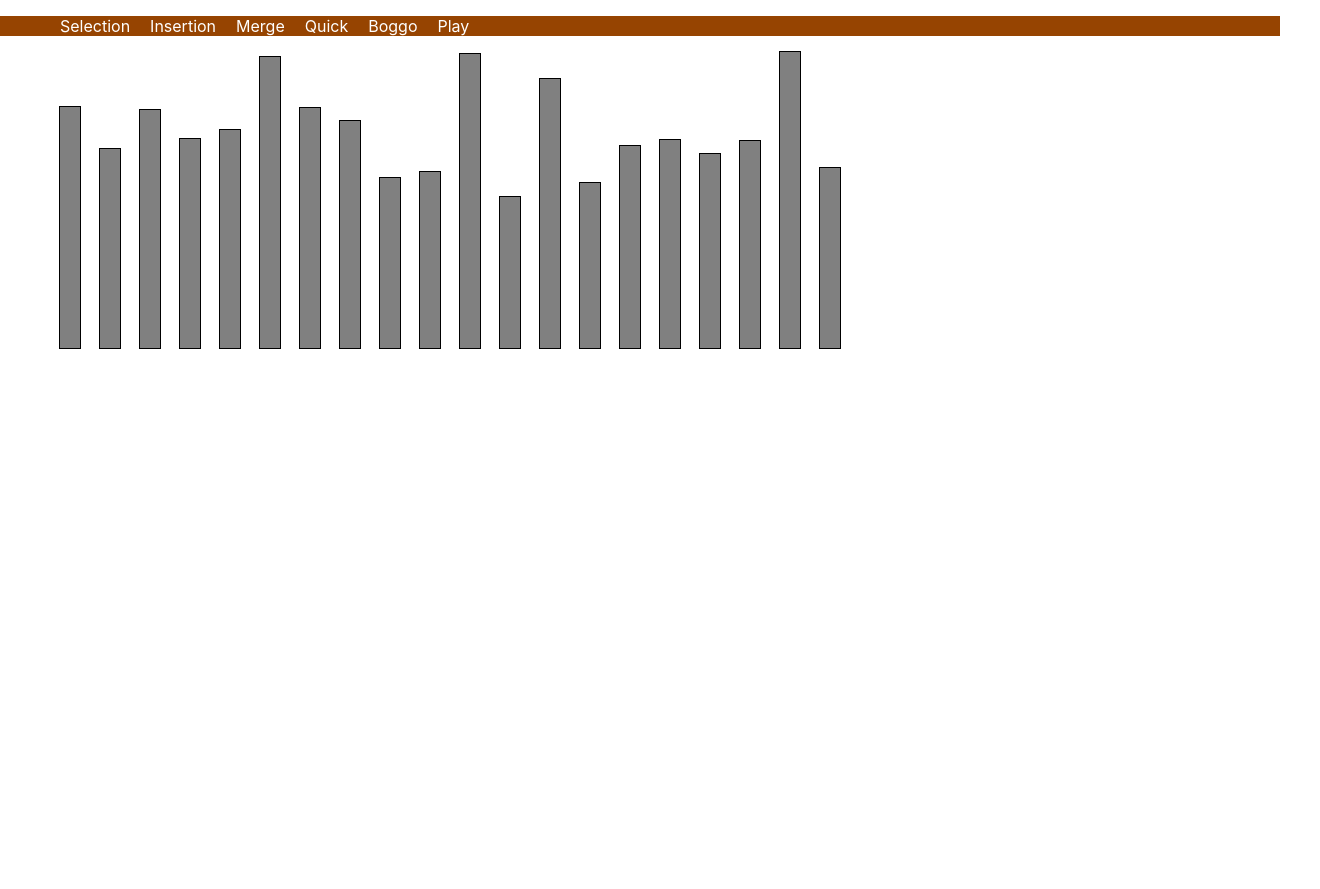
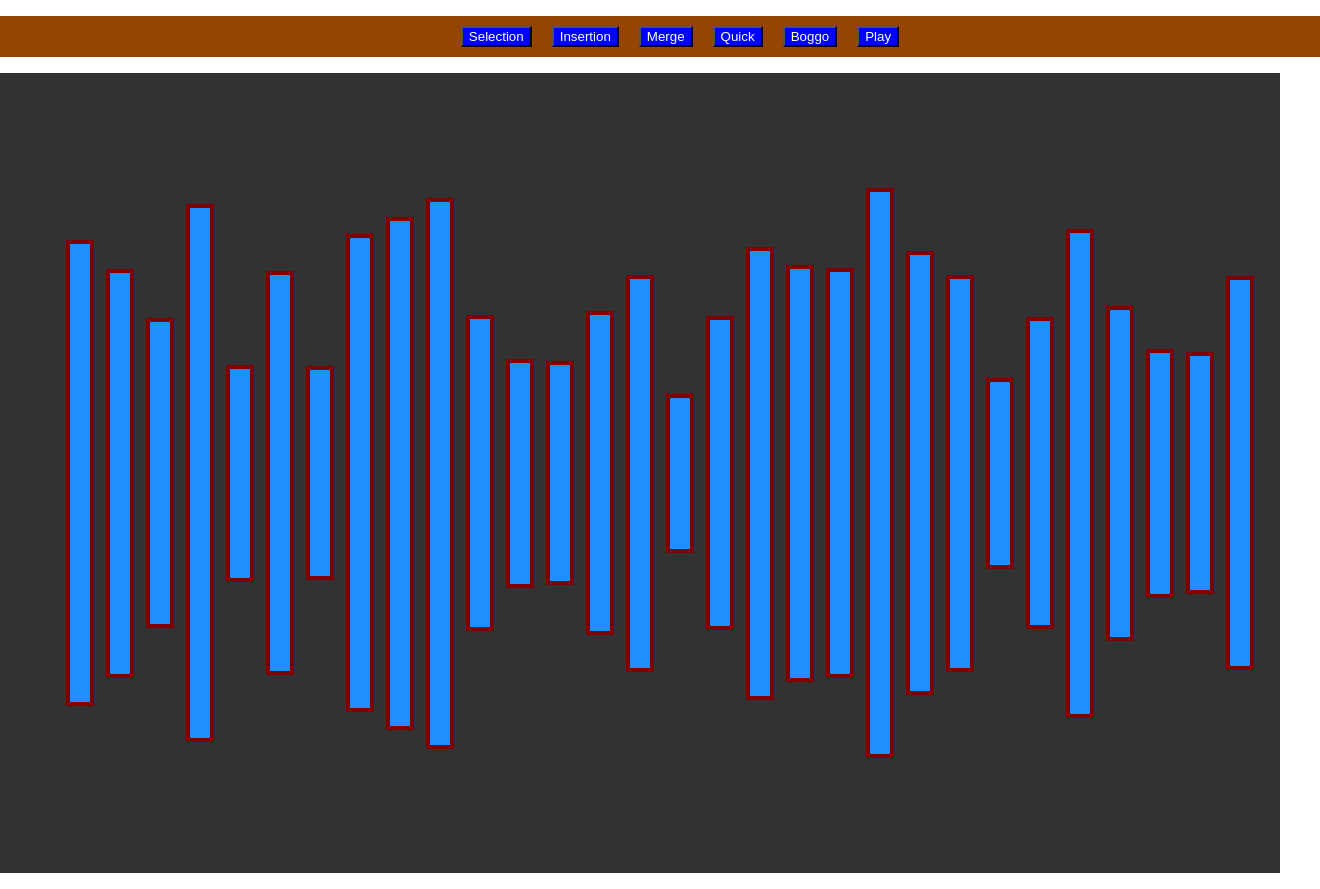
Before and after one commit to cgsnider/Sorting-Visualizer, a React (Create React App) app: page / in a window 1280 px wide. Shown: the whole page, 1320 px wide, since content can reach past the window. Before the commit the page ends 800 px from the top, so only its background shows below. Built offline with nearby package versions, Linux system fonts and the light colour scheme.

Commit message:
Added Selection and Insertion Sort Functionality

```diff
--- a/src/App.js
+++ b/src/App.js
@@ -8,67 +8,41 @@ export class App extends PureComponent {
     super(props);
 
     this.state = {
-      arr: [],
-      min: 150,
-      max: 300,
-      arrLen: 20,
+      arrLen: 30,
       arrMinLen: 4,
       arrMaxLen: 100,
-      newId: 0,
       sortingMethod: null,
-      executingSort: false,
+      isExecutingSort: false,
     };
   }
 
-  setSortingMethod = (method) => this.setState({ sortingMethod: method });
-
-  toggleExecutingSort = () =>
-    this.setState({ executingSort: !this.state.executingSort });
-
-  componentDidMount() {
-    this.resetArray();
-  }
-
-  resetArray = () => {
-    const { arrLen } = this.state;
-    let arrTemp = [];
-    for (let i = 0; i < arrLen; i++) {
-      arrTemp.push(this.generateElem());
-    }
-    this.setState({
-      arr: arrTemp,
-    });
-  };
-
-  generateElem = () => {
-    const { max, min, newId } = this.state;
-    let elem = new Elem(
-      Math.floor(Math.random() * (max - min + 1) + min),
-      Number.MAX_SAFE_INTEGER * Math.random()
-    );
-    return elem;
-  };
+  /** Lifecycle Methods */
 
   render() {
-    const { arr } = this.state;
+    const { arrLen, isExecutingSort, sortingMethod } = this.state;
     return (
       <div className="App">
         <OptionBar
-          arr={arr}
           setSortingMethod={this.setSortingMethod}
           toggleExecutingSort={this.toggleExecutingSort}
         />
-        <RectangleCanvas arr={arr} />
+        <RectangleCanvas
+          arrLen={arrLen}
+          isExecutingSort={isExecutingSort}
+          sortingMethod={sortingMethod}
+        />
       </div>
     );
   }
-}
 
-class Elem {
-  constructor(value, id) {
-    this.value = value;
-    this.id = id;
-  }
+  /** Non-Lifecycle Methods */
+
+  setSortingMethod = (method) => this.setState({ sortingMethod: method });
+
+  toggleExecutingSort = () => {
+    const { isExecutingSort } = this.state;
+    this.setState({ isExecutingSort: !isExecutingSort });
+  };
 }
 
 export default App;
--- /dev/null
+++ b/src/SortingMethods.js
@@ -0,0 +1,106 @@
+const selectionSort = (arr, compare) => {
+  const tempArr = arr.slice();
+  for (let i = 0; i < tempArr.length; i++) {
+    let selectedIDX = i;
+    for (let j = i + 1; j < tempArr.length; j++) {
+      if (compare(tempArr[selectedIDX], tempArr[j])) {
+        selectedIDX = j;
+      }
+    }
+    if (selectedIDX !== i) {
+      [tempArr[i], tempArr[selectedIDX]] = [tempArr[selectedIDX], tempArr[i]];
+    }
+  }
+  return tempArr;
+};
+
+const nextSelectStage = (arr, currentIDX, compare) => {
+  const tempArr = arr.slice();
+  let selectedIDX = currentIDX;
+  for (let j = currentIDX + 1; j < tempArr.length; j++) {
+    if (compare(tempArr[selectedIDX], tempArr[j])) {
+      selectedIDX = j;
+    }
+  }
+  if (selectedIDX !== currentIDX) {
+    [tempArr[currentIDX], tempArr[selectedIDX]] = [
+      tempArr[selectedIDX],
+      tempArr[currentIDX],
+    ];
+    tempArr[selectedIDX].setOutlineColor("goldenRod");
+  }
+  tempArr[currentIDX].setOutlineColor("mediumSeaGreen");
+  console.log(tempArr[currentIDX]);
+  return tempArr;
+};
+
+const nextInsertStage = (arr, currentIDX, compare) => {
+  const tempArr = arr.slice();
+  let j = currentIDX;
+  while (j > 0 && compare(tempArr[j - 1], tempArr[j])) {
+    [tempArr[j - 1], tempArr[j]] = [tempArr[j], tempArr[j - 1]];
+    j = j - 1;
+  }
+  return tempArr;
+};
+
+const mergeSort = (arr, compare) => {
+  if (arr.length <= 1) {
+    return arr;
+  }
+
+  //Find the middle of the array
+  const midIDX = Math.floor(arr.length / 2);
+
+  //split the array in halves
+  const left = arr.slice(0, midIDX);
+  const right = arr.slice(midIDX);
+
+  //Recursively combine the halves
+  return merge(mergeSort(left, compare), mergeSort(right, compare), compare);
+};
+
+const merge = (left, right, compare) => {
+  let mergedArr = [];
+  while (left.length > 0 && right.length > 0) {
+    if (compare(left[0], right[0])) {
+      mergedArr.push(right.shift());
+    } else {
+      mergedArr.push(left.shift());
+    }
+  }
+  while (left.length > 0) {
+    mergedArr.push(left.shift());
+  }
+
+  while (right.length > 0) {
+    mergedArr.push(right.shift());
+  }
+  return mergedArr;
+};
+
+const nextBoggoStage = (arr, compare) => {
+  console.log(arr.slice());
+  let randIDX,
+    isSorted = true;
+  for (let i = 0; i < arr.length; i++) {
+    randIDX = Math.floor(Math.random() * arr.length);
+    [arr[randIDX], arr[i]] = [arr[i], arr[randIDX]];
+  }
+  console.log(arr.slice());
+  for (let i = 1; i < arr.length; i++) {
+    if (compare(arr[i - 1], arr[i])) {
+      isSorted = false;
+    }
+  }
+  console.log(arr.slice());
+  return [arr, isSorted];
+};
+
+export {
+  selectionSort,
+  nextSelectStage,
+  nextInsertStage,
+  mergeSort,
+  nextBoggoStage,
+};
--- a/src/components/OptionBar.js
+++ b/src/components/OptionBar.js
@@ -1,8 +1,9 @@
-import React, { Component } from "react";
+import React, { PureComponent } from "react";
 import "../stylings/SelectionBar.css";
+import "../stylings/Default.css";
 import { selectionSort } from "./SortingButtons";
 
-class OptionBar extends Component {
+class OptionBar extends PureComponent {
   constructor(props) {
     super(props);
 
@@ -50,22 +51,30 @@ class OptionBar extends Component {
     const { options } = this.state;
 
     return (
-      <header className="bar">
-        <ul>
+      <ul
+        className="bar"
+        style={{
+          listStyleType: "none",
+          display: "flex",
+          flexDirection: "row",
+          justifyContent: "center",
+          alignItems: "center",
+        }}
+      >
         {options.map((opt, id) => (
-            <li
+          <button
             key={id}
             onMouseDown={() => this.optionHandler("click", id)}
             onMouseUp={() => this.optionHandler("hover", id)}
             onMouseOver={() => this.optionHandler("hover", id)}
             onMouseLeave={() => this.optionHandler("norm", id)}
             className={options[id].status}
+            style={{ margin: "10px" }}
           >
             {options[id].name}
-            </li>
+          </button>
         ))}
       </ul>
-      </header>
     );
   }
 }
--- a/src/components/Rectangle.js
+++ b/src/components/Rectangle.js
@@ -1,13 +1,18 @@
 import React from "react";
 import "../stylings/rectangle.css";
 
-function Rectangle({ height, width }) {
-  const size = {
+function Rectangle({ height, width, outlineWidth, outlineColor }) {
+  const style = {
+    backgroundColor: "dodgerblue",
+    outlineColor: `${outlineColor}`,
+    outlineStyle: "solid",
     height: `${height}px`,
     width: `${width}px`,
+    outlineWidth: `${outlineWidth}px`,
   };
 
-  return <div className="rect" style={size}></div>;
+  const defaultOutline = {};
+  return <div style={style}></div>;
 }
 
 export default Rectangle;
--- a/src/components/RectangleCanvas.js
+++ b/src/components/RectangleCanvas.js
@@ -1,18 +1,183 @@
-import React from "react";
+import React, { PureComponent } from "react";
+import "../stylings/Default.css";
 import Rectangle from "./Rectangle";
+import {
+  nextSelectStage,
+  nextInsertStage,
+  mergeSort,
+  nextBoggoStage,
+} from "../SortingMethods";
 
-function RectangleCanvas({ arr }) {
-  return (
-    <>
-      <ul>
-        {arr.map((elem) => (
-          <li key={elem.id}>
-            <Rectangle width={20} height={elem.value} />
-          </li>
-        ))}
+export class RectangleCanvas extends PureComponent {
+  constructor(props) {
+    super(props);
+
+    this.state = {
+      rectangleArr: [],
+      minRect: 150,
+      maxRect: 600,
+      keyReset: 1,
+      finishedSorting: false,
+      sortingIter: 0,
+      sortSpeed: 1000,
+    };
+  }
+
+  componentDidMount() {
+    this.resetRectArray();
+  }
+
+  componentDidUpdate() {
+    const { isExecutingSort } = this.props;
+    const { finishedSorting } = this.state;
+    if (isExecutingSort && !finishedSorting) {
+      this.chooseSortingAlgo();
+    }
+  }
+
+  resetRectArray = () => {
+    const { rectangleArr, keyReset } = this.state;
+    let rectArrTemp = [];
+    for (let i = 0; i < this.props.arrLen; i++) {
+      rectArrTemp.push(this.generateRect((keyReset + i) / keyReset));
+    }
+    this.setState((prevState) => ({
+      rectangleArr: rectArrTemp,
+      keyReset: prevState.keyReset + Math.random(),
+    }));
+  };
+
+  generateRect = (id, color) => {
+    const { maxRect, minRect, newId } = this.state;
+    let height = Math.floor(Math.random() * (maxRect - minRect) + minRect);
+    return new Rect(height, 20, id);
+  };
+
+  chooseSortingAlgo = () => {
+    const { sortingMethod } = this.props;
+    const { rectangleArr, finishedSorting } = this.state;
+    switch (sortingMethod) {
+      case "selection":
+        this.iterableSort(nextSelectStage, 0);
+        break;
+      case "insertion":
+        this.iterableSort(nextInsertStage, 1);
+        break;
+      case "merge":
+        this.setState({
+          rectangleArr: mergeSort(rectangleArr, Rect.compare),
+          finishedSorting: true,
+        });
+        break;
+      case "boggo":
+        setInterval(() => {
+          let [sortingStage, isSorted] = nextBoggoStage(
+            rectangleArr,
+            Rect.compare
+          );
+          console.log(sortingStage, isSorted);
+          this.setState({
+            rectangleArr: sortingStage,
+            finishedSorting: true,
+          });
+        }, 1000);
+    }
+  };
+
+  iterableSort = (algorithm, startIndex) => {
+    const { rectangleArr, sortingIter, sortSpeed } = this.state;
+    const iteration = sortingIter + startIndex;
+    if (iteration < rectangleArr.length) {
+      setTimeout(
+        () =>
+          this.setState({
+            rectangleArr: algorithm(rectangleArr, iteration, Rect.compare),
+            sortingIter: sortingIter + 1,
+          }),
+        sortSpeed
+      );
+    } else {
+      this.setState({
+        sortingIter: 0,
+        finishedSorting: true,
+      });
+    }
+  };
+
+  render() {
+    const { rectangleArr } = this.state;
+    return (
+      <ul
+        style={{
+          backgroundColor: "#323232",
+          minHeight: "100vh",
+          listStyleType: "none",
+          display: "flex",
+          flexDirection: "row",
+          justifyContent: "center",
+          alignItems: "center",
+        }}
+      >
+        {rectangleArr.map((rect) => {
+          // console.log(rect);
+          return (
+            <li key={rect.getID()} style={{ margin: "10px" }}>
+              {rect.getJSX()}
+            </li>
+          );
+        })}
       </ul>
-    </>
+    );
+  }
+}
+
+class Rect {
+  constructor(height, width, id) {
+    this._id = id;
+    this._height = height;
+    this._width = width;
+    this._outlineColor = "maroon";
+    this._outlineWidth = 4;
+  }
+
+  setOutlineColor = (color) => {
+    console.log("ran", color);
+    this._outlineColor = color;
+  };
+
+  getHeight = () => this._height;
+
+  getJSX = () => (
+    <Rectangle
+      height={this._height}
+      width={this._width}
+      outlineWidth={this._outlineWidth}
+      outlineColor={this._outlineColor}
+    />
   );
+
+  getID = () => this._id;
+
+  static compare = (rect1, rect2) => rect1.getHeight() > rect2.getHeight();
 }
 
 export default RectangleCanvas;
+
+// import React from "react";
+// import Rectangle from "./Rectangle";
+
+// function RectangleCanvas({ valArr }) {
+//   return (
+//     <>
+//       <ul>
+//         {valArr.map((elem) => (
+//           <li key={elem.id}>
+//             <Rectangle width={20} height={elem.value} />
+//           </li>
+//         ))}
+//       </ul>
+//     </>
+//   );
+// }
+
+// export default React.memo(RectangleCanvas);
--- a/src/stylings/Default.css
+++ b/src/stylings/Default.css
@@ -1,8 +1,13 @@
-ul {
+/* ul {
   list-style-type: none;
-}
-ul li {
+} */
+
+.ulli {
   display: inline-block;
   margin-left: 20px;
   margin-right: 20;
 }
+
+.backGround {
+  background-color: darkslategray;
+}
--- a/src/stylings/Rectangle.css
+++ b/src/stylings/Rectangle.css
@@ -1,6 +1,6 @@
 .rect {
-  background-color: grey;
+  background-color: dodgerblue;
   outline-style: solid;
-  outline-color: black;
-  outline-width: 1px;
+  outline-color: maroon;
+  outline-width: 5px;
 }
--- a/src/stylings/SelectionBar.css
+++ b/src/stylings/SelectionBar.css
@@ -2,11 +2,12 @@
   display: block;
   width: 100%;
   height: 100%;
-  background: rgb(150, 68, 1);
-  color: white;
+  background-color: rgb(150, 68, 1);
+  min-height: "90vh";
 }
 
 .norm {
+  background-color: blue;
   color: white;
 }
 
```
Lines whose indentation alone changed are shown as unchanged.
